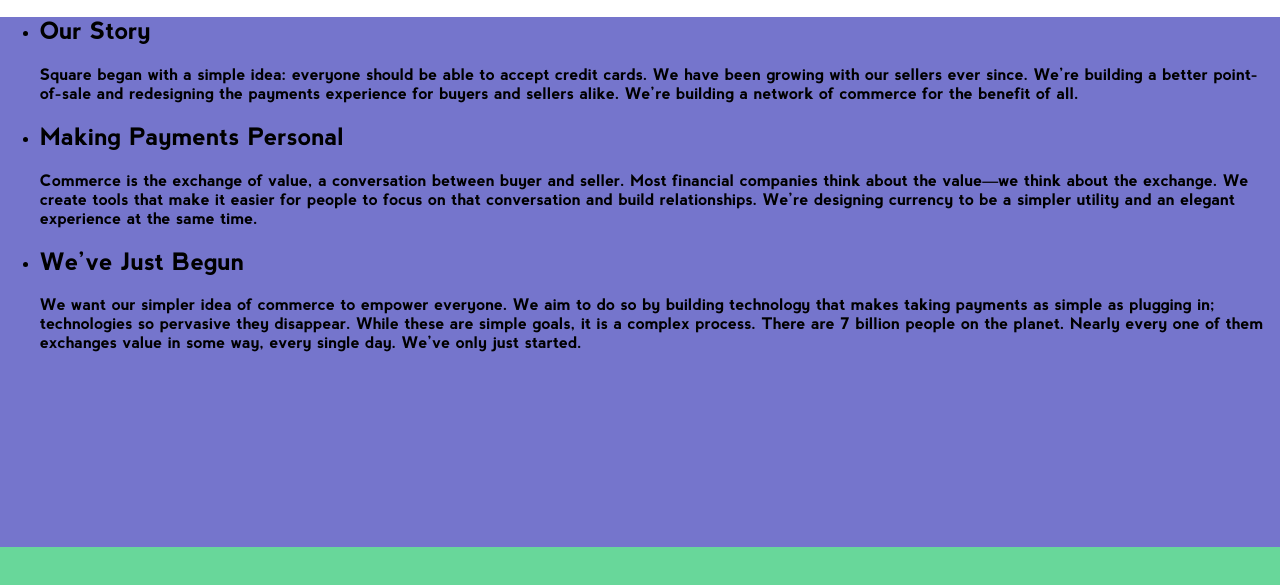
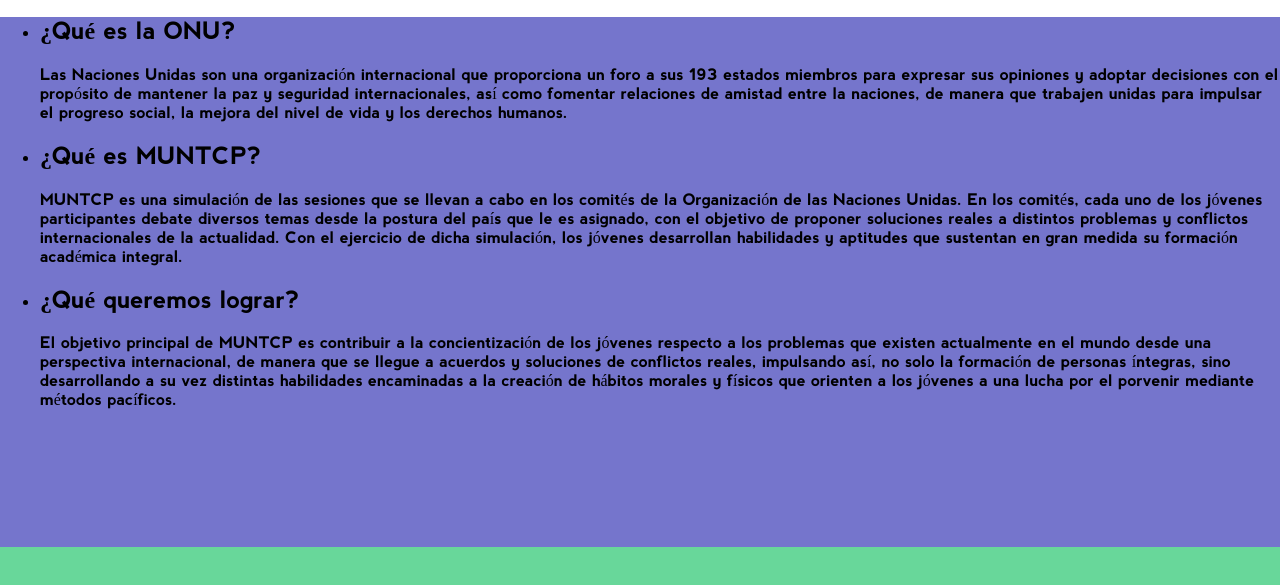
Before and after one commit to abrgnz/muntcp, a plain HTML site: page index.html in a window 1280 px wide. Shown: the part 113-698 px from the top of the page. Drawn offline with Linux system fonts and the light colour scheme.

Commit message:
sliderrr

```diff
--- a/index.html
+++ b/index.html
@@ -1,8 +1,8 @@
 <!DOCTYPE html>
 <html>
 <head>
-<title>MUNTCP</title>
-
+<title>MUNTCP 2013</title>
+ <meta http-equiv="Content-Type" content="text/html; charset=UTF-8" />
 <link rel="stylesheet" type="text/css" href="css/estilo.css">
 <link rel="shortcut icon" type="image/jpeg" href="img/faviconmun.jpg" />
     <script src="js/jquery-1.9.0.min.js"></script>
@@ -83,25 +83,27 @@
 		<ul class="slideshow about-slideshow">
     <li class="slide about-slide1">
       <div class="slide-content">
-        <h2>Our Story</h2>
+        <h2>¿Qu&eacute; es la ONU?</h2>
         <p>
-          Square began with a simple idea: everyone should be able to accept credit cards. We have been growing with our sellers ever since. We’re building a better point-of-sale and redesigning the payments experience for buyers and sellers alike. We’re building a network of commerce for the benefit of all.
+    Las Naciones Unidas son una organización internacional que proporciona un foro a sus 193 estados miembros para expresar sus opiniones y adoptar decisiones  con el propósito de mantener la paz y seguridad internacionales, así como fomentar relaciones de amistad entre la naciones, de manera que trabajen unidas para impulsar el progreso social, la mejora del nivel de vida y los derechos humanos.
         </p>
       </div>
     </li>
     <li class="slide about-slide2 selected">
       <div class="slide-content">
-        <h2>Making Payments Personal</h2>
+        <h2>¿Qu&eacute; es MUNTCP?
+</h2>
         <p>
-          Commerce is the exchange of value, a conversation between buyer and seller. Most financial companies think about the value—we think about the exchange. We create tools that make it easier for people to focus on that conversation and build relationships. We’re designing currency to be a simpler utility and an elegant experience at the same time.
+MUNTCP es una simulación de las sesiones que se llevan a cabo en los comités de la Organización de las Naciones Unidas. En los comités, cada uno de los jóvenes participantes debate diversos temas desde la postura del país que le es asignado, con el objetivo de proponer soluciones reales a distintos problemas y conflictos internacionales de la actualidad. Con el ejercicio de dicha simulación, los  jóvenes  desarrollan habilidades y aptitudes que sustentan en gran medida su formación académica integral.
         </p>
       </div>
     </li>
     <li class="slide about-slide3">
       <div class="slide-content">
-        <h2>We’ve Just Begun</h2>
+        <h2>¿Qu&eacute; queremos lograr?
+</h2>
         <p>
-          We want our simpler idea of commerce to empower everyone. We aim to do so by building technology that makes taking payments as simple as plugging in; technologies so pervasive they disappear. While these are simple goals, it is a complex process. There are 7 billion people on the planet. Nearly every one of them exchanges value in some way, every single day. We’ve only just started.
+     El objetivo principal de MUNTCP es contribuir a la concientización de los jóvenes respecto a los problemas que existen actualmente en el mundo desde una perspectiva internacional, de manera que se llegue a acuerdos y soluciones de conflictos reales, impulsando así, no solo la formación de personas íntegras, sino desarrollando a su vez distintas habilidades encaminadas a la creación de hábitos morales y físicos que orienten a los jóvenes a una lucha por el porvenir mediante métodos pacíficos.
         </p>
       </div>
     </li>
```
